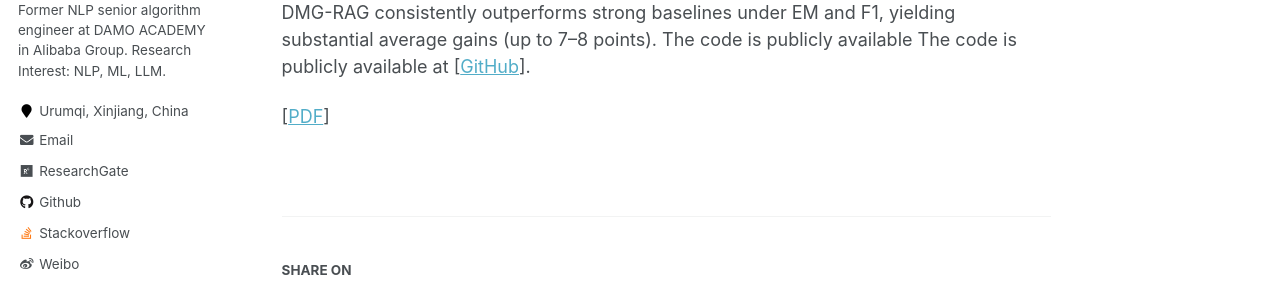
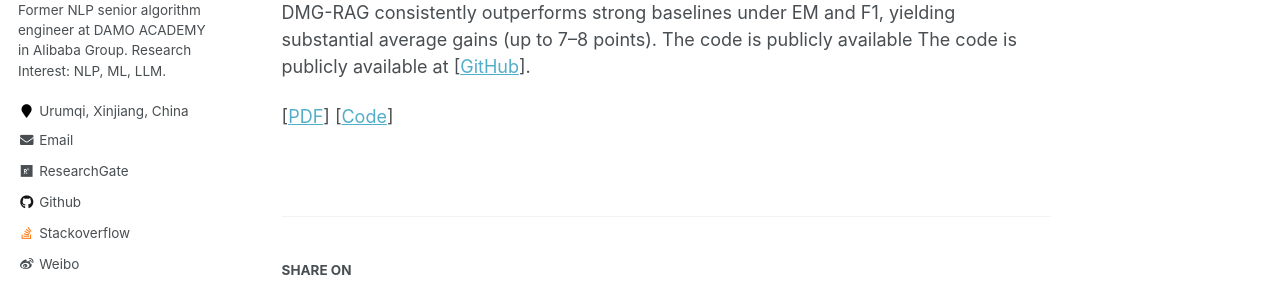
Before and after one commit to miradel51/miradel51.github.io, a Jekyll site: the page built from _publications/2026_ijcnn_dmg_rag.md, in a window 1280 px wide and 900 px high, scrolled down 710 px. Shown: the part 274-561 px from the top of the window. Built offline with Jekyll 4.4.1, drawn with Linux system fonts in a browser that asks for light colours; some web fonts are replaced.

Commit message:
Update 2026_ijcnn_dmg_rag.md
added code links

```diff
--- a/_publications/2026_ijcnn_dmg_rag.md
+++ b/_publications/2026_ijcnn_dmg_rag.md
@@ -26,4 +26,4 @@ Given the candidate pool, a \emph{Budgeter} performs budget-constrained evidence
 Experiments on HotpotQA, 2WikiMultiHopQA, and MuSiQue demonstrate that DMG-RAG consistently outperforms strong baselines under EM and F1, yielding substantial average gains (up to 7--8 points). The code is publicly available
 The code is publicly available at \[[GitHub](https://github.com/zza-zaa/DMG-RAG)\].
 
-\[[PDF](https://www.researchgate.net/publication/403332946_DMG-RAG_Dynamic_Multi-Grained_Retrieval_Augmented_Generation_for_Multi-Hop_QA)\]
+\[[PDF](https://www.researchgate.net/publication/403332946_DMG-RAG_Dynamic_Multi-Grained_Retrieval_Augmented_Generation_for_Multi-Hop_QA)\] \[[Code](https://github.com/zza-zaa/DMG-RAG)\]
```
